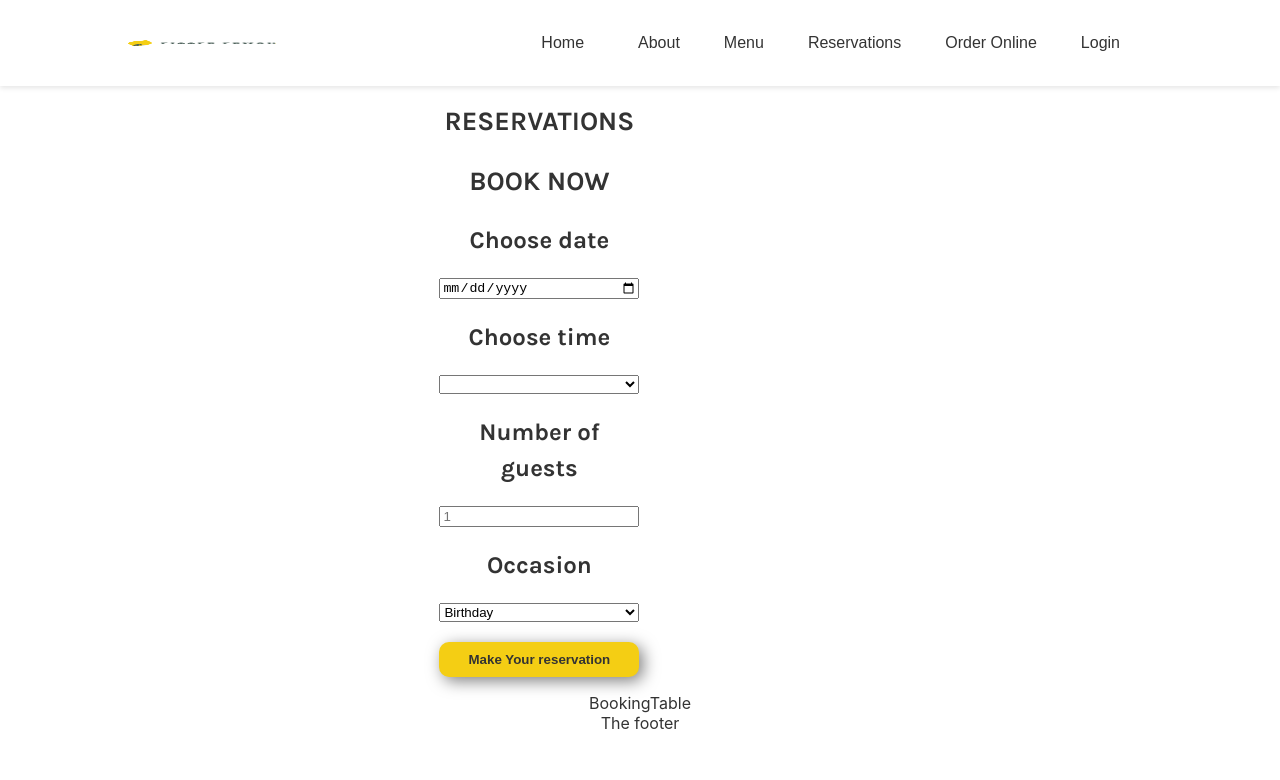
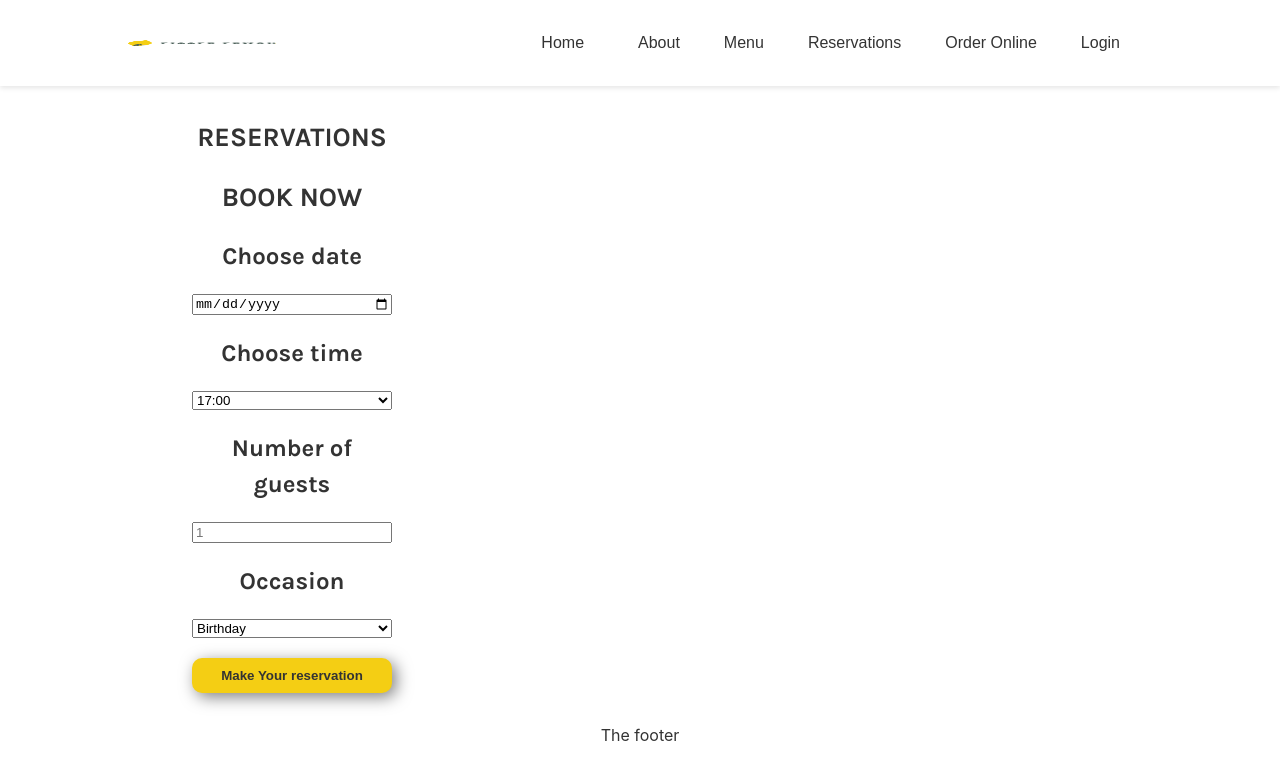
Before and after one commit to lododilsnick-rgb/little-lemon, a React (Create React App) app in the folder little-lemon/: page /booking in a window 1280 px wide. Shown: the top 780 px of the page. Built offline with nearby package versions, Linux system fonts and the light colour scheme; a web font is replaced by a local one.

Commit message:
maybe progress

```diff
--- a/little-lemon/src/App.js
+++ b/little-lemon/src/App.js
@@ -1,22 +1,25 @@
 import './App.css';
-import { BrowserRouter, Routes, Route, Link } from "react-router";
+import { useReducer, useState, useEffect } from 'react';
+import { BrowserRouter, Routes, Route, Link, useNavigate } from "react-router";
+
 import Home from './pages/Home';
 import About from './pages/About';
 import BookingPage from './pages/BookingPage';
-import { useReducer, useState, useEffect } from 'react';
+import ConfirmedBooking from './pages/ConfirmedBooking';
+
 import { fetchAPI, submitAPI } from './api';
 
 /**
  *
  * @param {'availableTimes':['hh:mm'], 'bookingSlots':[{'date':'mm-dd-yyyy', 'time':'hh:mm'}]} state The used dates and times.
- * @param { type: 'reserve-time', 'bookingTime': {'date':'mm-dd-yyyy', 'time':'hh:mm'} } action The action to perform on state data.
+ * @param { type: 'reserve-time', 'data': {'date':'mm-dd-yyyy', 'time':'hh:mm'} } action The action to perform on state data.
  *  action.types: 'reserve-time'
  *  action.time: {'mm-dd-yyyy': ['hh:mm']}
  * @returns object with times taken {'mm-dd-yyyy':['hh:mm']}
  */
 export function updateTimes(state, action) {
   console.log('reducer state:', state);
-  console.log('reducer action:', action);
+  console.log('reducer action:', action.type);
   var newState = state;
 
   switch (action.type) {
@@ -24,9 +27,17 @@ export function updateTimes(state, action) {
       newState = reserveTime(state, action);
 
       break;
-    case 'get-times-for-date':
-      newState = getTimesForDate(state, action);
+    case 'navigate-to-confirmation':
+      newState = navigateToConfirmation(state, action);
 
+      break;
+    case 'set-times-for-date':
+      console.log('set-times-for-date')
+      newState = setTimesForDate(state, action);
+      break;
+    case 'change-date':
+      console.log('change-date')
+      newState = changeDate(state, action);
       break;
     default:
       newState = state;
@@ -36,17 +47,74 @@ export function updateTimes(state, action) {
 }
 
 function reserveTime(state, action) {
-  if (!state.bookedTimes[action.bookingTime.date]) {
-    state.bookedTimes[action.bookingTime.date] = [];
+  // if (!state.bookedTimes[action.bookingTime.date]) {
+  //   state.bookedTimes[action.bookingTime.date] = [];
+  // }
+
+  // state.bookedTimes[action.bookingTime.date].push(action.bookingTime.time);
+  console.log(`reserveTime`);
+  console.log(action);
+  let newState = state;
+
+  if (action.bookingSlot) {
+    let found = state.bookingSlots.find((item) => {
+      // console.log(`item`);
+      // console.log(item);
+      // console.log(`action item`);
+      // console.log(action.bookingSlot);
+      return (item.resDate === action.bookingSlot.resDate && item.resTime === action.bookingSlot.resTime);
+    });
+
+    console.log(`found: ${found}`);
+
+    if (!found) {
+      console.log(`adding slot`);
+      console.log(action.bookingSlot);
+      newState = {
+        ...state,
+        bookingSlots: state.bookingSlots.concat([action.bookingSlot]),
+        currentCurrentBookingToSubmit: action.bookingSlot
+      };
+
+      newState.bookingSlots.sort((a, b) => {
+        console.log(`a: ${a.resDate}, b: ${b.resDate}`);
+
+        if (a.resDate < b.resDate) {
+          return -1;
+        }
+
+        if (a.resDate > b.resDate) {
+          return 1;
+        }
+
+        return 0;
+      });
+
+      //trigger api useEffect
+
+    }
   }
 
-  state.bookedTimes[action.bookingTime.date].push(action.bookingTime.time);
-
-  return state;
+  return newState;
 }
 
-function getTimesForDate(state, action) {
-  return state;
+function setTimesForDate(state, action) {
+  let newState = { ...state, availableTimes: action.data.availableTimes };
+
+  return newState;
+}
+
+function navigateToConfirmation(state, action) {
+  let newState = { ...state, action: action };
+
+  return newState;
+}
+
+function changeDate(state, action) {
+  console.log(`changeDate action:  ${action.type}, ${action.date}`);
+  let newState = { ...state, currentDate: action.date };
+
+  return newState;
 }
 
 export function formatDate(date) {
@@ -64,21 +132,48 @@ export function initializeTimes() {
   return INITIAL_TIMES;
 }
 
+function submitForm(formData) {
+  return submitAPI(formData);
+}
+
 function App() {
-  const [availableTimes, setAvailableTimes] = useState(null);
-
-  //Runs on first render.
-  // useEffect(() => {
-  //   INITIAL_TIMES = fetchAPI(new Date());
-  //   console.log(`Initial times: {INITIAL_TIMES}`);
-  // }, []);
-
   const [availableTimeState, availableTimeDispatch] = useReducer(updateTimes,
     {
       availableTimes: initializeTimes(),
-      currentDate: new Date(),
-      bookingSlots: []
+      currentDate: formatDate(new Date()),
+      bookingSlots: [],
+      currentCurrentBookingToSubmit: null
     });
+
+  //Runs on first render.
+  useEffect(() => {
+    let currentDate = new Date();
+    let dateString = formatDate(currentDate);
+    INITIAL_TIMES = fetchAPI(new Date());
+    console.log(`Initial times: ${INITIAL_TIMES}`);
+    availableTimeDispatch({ 'type': 'set-times-for-date', 'data': { 'date': dateString, 'availableTimes': INITIAL_TIMES } })
+  }, []);
+
+  //Runs when current date changes.
+  useEffect(() => {
+    let currentDate = new Date(availableTimeState.currentDate);
+    let availableTimes = fetchAPI(currentDate);
+    console.log(`use effect got available times: ${availableTimes}`);
+    availableTimeDispatch({ 'type': 'set-times-for-date', 'data': { 'date': availableTimeState.currentDate, 'availableTimes': availableTimes } })
+  }, [availableTimeState.currentDate]);
+
+  //submit current booking
+  useEffect(() => {
+    if (availableTimeState.currentCurrentBookingToSubmit) {
+      console.log(`use effect call booking api: ${availableTimeState.currentCurrentBookingToSubmit}`);
+      let success = submitForm(availableTimeState.currentCurrentBookingToSubmit);
+      console.log(`submit success: ${success}`);
+
+      if (success) {
+        availableTimeDispatch({ 'type': 'navigate-to-confirmation' })
+      }
+    }
+  }, [availableTimeState.currentCurrentBookingToSubmit]);
 
   return (
     <div class="app">
@@ -114,6 +209,8 @@ function App() {
               element={<BookingPage availableTimeState={availableTimeState}
                 availableTimeDispatch={availableTimeDispatch}
               />} />
+            <Route path="/confirmed-booking"
+              element={<ConfirmedBooking availableTimeState={availableTimeState} />} />
           </Routes>
         </main>
         <footer>The footer</footer>
--- a/little-lemon/src/components/BookingForm.js
+++ b/little-lemon/src/components/BookingForm.js
@@ -1,28 +1,78 @@
 import { useState } from 'react';
 
-export const ALL_TIMES = ['14:00', '15:00', '16:00', '17:00', '18:00', '19:00', '20:00', '21:00', '22:00'];
+export default function BookingForm({ availableTimeState, availableTimeDispatch }) {
+  const [formData, setFormData] = useState({
+    //resDate: availableTimeState.currentDate,
+    resTime: availableTimeState.availableTimes[0],
+    occasion: 'Birthday',
+    guests: 1
+  });
 
-export default function BookingForm({ availableTimeState, availableTimeDispatch }) {
-  const [formData, setFormData] = useState({ resDate: (new Date()), resTime: '' });
+  const [errors, setErrors] = useState({ errorCount: 0 });
+
+  // Single function to validate fields dynamically
+  const isValid = (name, value) => {
+    let errorMsg = '';
+
+    switch (name) {
+      case "resDate":
+        if (!value) {
+          errorMsg = "Reservation date is required.";
+          console.log(`error resDate`);
+        }
+        break;
+      case 'resTime':
+        if (!value) {
+          errorMsg = "Reservation time is required.";
+        }
+        break;
+      default:
+        ;;
+    };
+
+    setErrors((prev) => ({ ...prev, [name]: errorMsg }));
+
+    return (errorMsg) ? false : true;
+  };
 
   const handleChange = (e) => {
     const { name, value } = e.target;
     // Dynamically update the state matching the input's name attribute
-    //setFormData((prev) => ({ ...prev, [name]: value }));
-    availableTimeDispatch({ 'type': 'get-times-for-date', 'date': formData })
+    if (isValid(name, value)) {
+      setFormData((prev) => ({ ...prev, [name]: value }));
+    }
+  };
+
+  const handleDateChange = (e) => {
+    const { name, value } = e.target;
+    console.log(`Name: ${name}, value: ${value}`);
+
+    if (isValid(name, value)) {
+      // Dynamically update the state matching the input's name attribute
+      setFormData((prev) => ({ ...prev, [name]: value }));
+      availableTimeDispatch({ 'type': 'change-date', 'date': value })
+    }
   };
 
   const handleSubmit = (e) => {
     e.preventDefault(); // Prevents page reload
-    console.log('Submitted Data:', formData);
-    availableTimeDispatch({ type: 'reserve-time', time: formData })
+    let hasError = !isValid("resDate", formData.resDate);
+    hasError |= !isValid("resTime", formData.resTime);
+
+    if (hasError) {
+      setTimeout(function () {
+        alert("The data you are trying to submit contains errors!");
+      }, 10);
+    } else {
+      alert("Form submitted successfully!");
+      availableTimeDispatch({
+        type: 'reserve-time',
+        bookingSlot: formData
+      });
+    }
   };
 
   console.log('booking availableTimeState:', availableTimeState);
-
-  function getAvailableTimesForSelectedDate(){
-    return ALL_TIMES;
-  }
 
   return (
     <div class="booking card-paragraph-text">
@@ -37,8 +87,10 @@ export default function BookingForm({ availableTimeState, availableTimeDispatch
           id="resDate"
           name="resDate"
           value={formData.resDate}
-          onChange={handleChange}
+          onChange={handleDateChange}
         />
+        {/* Inline Error Message */}
+        {errors.resDate && <span style={{ color: "red", fontSize: "12px" }}>{errors.resDate}</span>}
         <label class="card-title-text"
           for="res-time">Choose time</label>
         <select
@@ -52,14 +104,24 @@ export default function BookingForm({ availableTimeState, availableTimeDispatch
             </option>
           ))}
         </select>
+        {/* Inline Error Message */}
+        {errors.resTime && <span style={{ color: "red", fontSize: "12px" }}>{errors.resTime}</span>}
         <label class="card-title-text"
           for="guests">Number of guests</label>
-        <input type="number" placeholder="1" min="1" max="10" id="guests" />
+        <input type="number"
+          placeholder="1"
+          min="1"
+          max="10"
+          id="guests"
+          name="guests"
+          onChange={handleChange} />
         <label class="card-title-text"
           for="occasion">Occasion</label>
-        <select id="occasion">
-          <option>Birthday</option>
-          <option>Anniversary</option>
+        <select id="occasion"
+          name="occasion"
+          onChange={handleChange}>
+          <option value="Birthday">Birthday</option>
+          <option value="Anniversary">Anniversary</option>
         </select>
         <button class="app-hero-button"
           type="submit">
--- a/little-lemon/src/components/BookingTable.js
+++ b/little-lemon/src/components/BookingTable.js
@@ -1,9 +1,30 @@
 import BookingSlot from "../components/BookingSlot";
 
-export default function BookingTable() {
+export default function BookingTable({ availableTimeState }) {
     return (
         <div>
-            BookingTable
+            {(availableTimeState.bookingSlots.length > 0) &&
+                <div>
+                    <div>Booked Reservations</div>
+                    <div class="booking-slot-grid-container card-title-text">
+                        <div>
+                            Date
+                        </div>
+                        <div>
+                            Time
+                        </div>
+                        <div>
+                            Guests
+                        </div>
+                        <div>
+                            Occasion
+                        </div>
+                    </div>
+                </div>
+            }
+            {availableTimeState.bookingSlots.map((slot) => (
+                <BookingSlot date={slot.resDate} time={slot.resTime} occasion={slot.occasion} guests={slot.guests} />
+            ))}
         </div>
     );
 }
--- a/little-lemon/src/pages/BookingPage.js
+++ b/little-lemon/src/pages/BookingPage.js
@@ -1,9 +1,16 @@
 import BookingTable from "../components/BookingTable";
 import BookingForm from "../components/BookingForm";
+import { useNavigate } from "react-router";
 
 export default function BookingPage({ availableTimeState, availableTimeDispatch }) {
+  const navigate = useNavigate();
+
+  if(availableTimeState.action && availableTimeState.action.type === 'navigate-to-confirmation'){
+    navigate('/confirmed-booking');
+  }
+
   return (
-    <div>
+    <div class="grid-container">
       <BookingForm availableTimeState={availableTimeState}
                 availableTimeDispatch={availableTimeDispatch} />
       <BookingTable availableTimeState={availableTimeState} />
--- /dev/null
+++ b/little-lemon/src/pages/ConfirmedBooking.js
@@ -0,0 +1,8 @@
+
+export default function ConfirmedBooking({ availableTimeState }) {
+  return (
+    <div class="grid-container">
+       ConfirmedBooking
+    </div>
+  );
+}
```
Also changed, not shown: little-lemon/src/App.css (+12 -0 lines), little-lemon/src/components/BookingSlot.js (+14 -3 lines).
